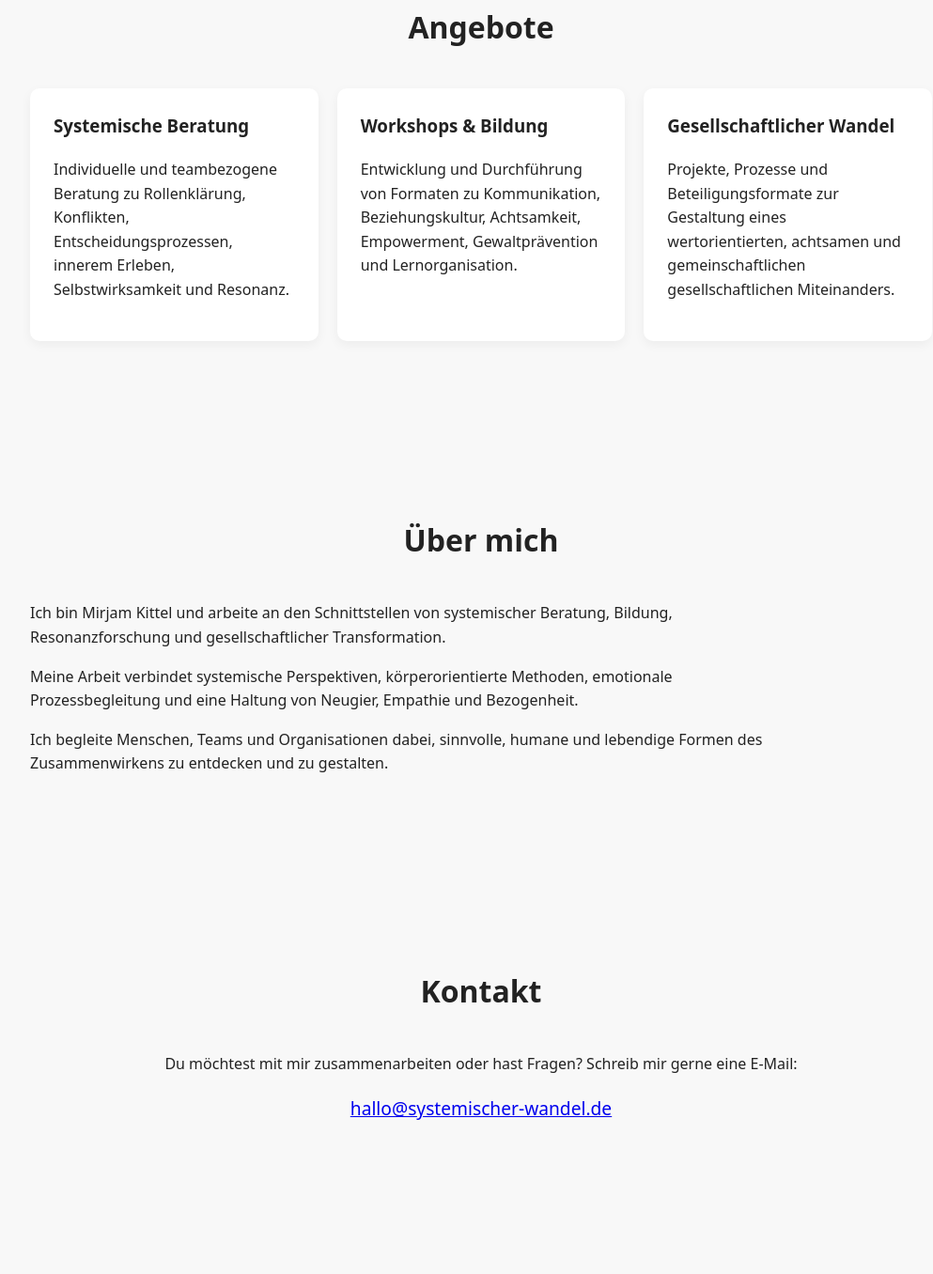
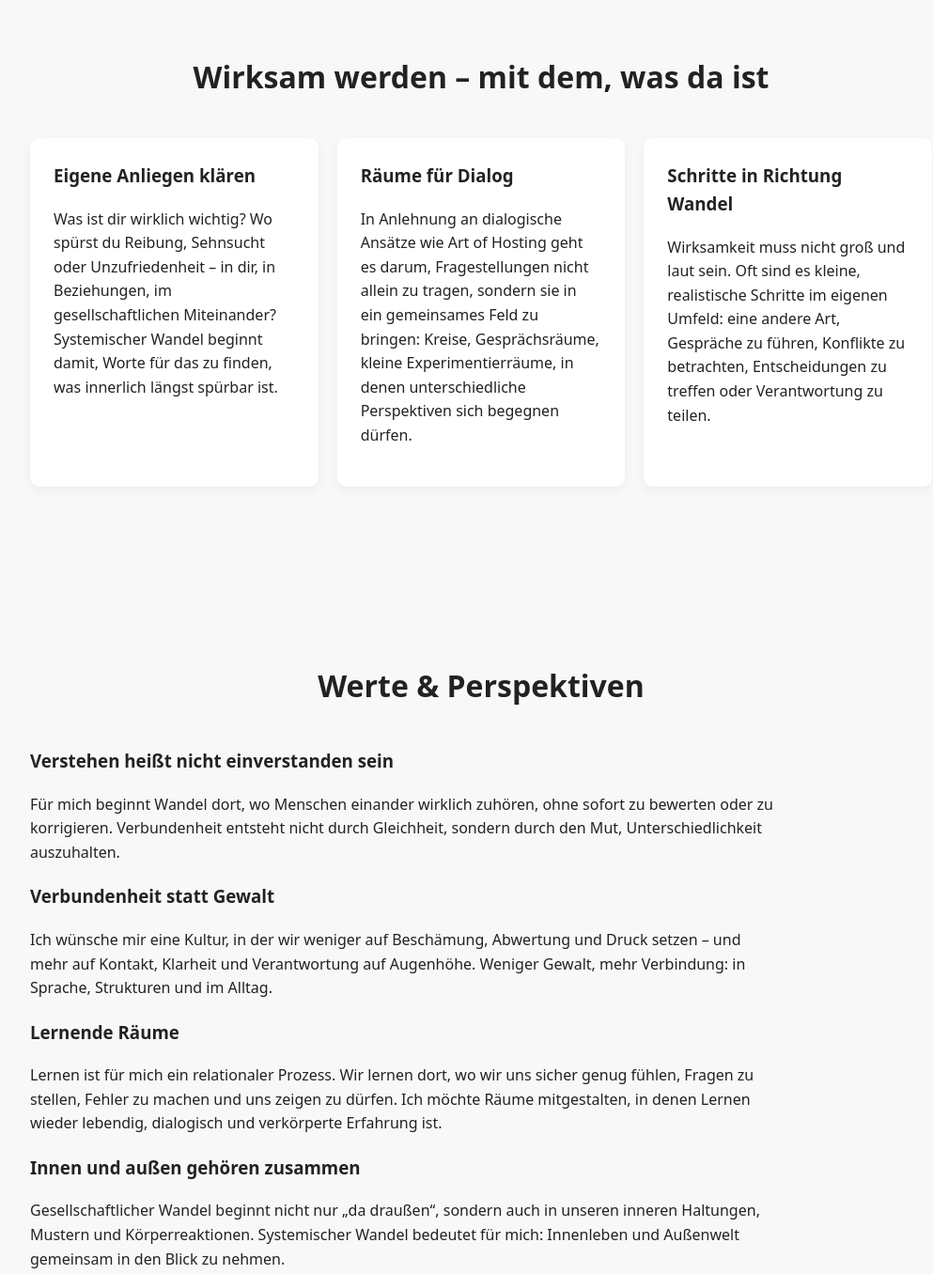
Before and after one commit to MiriKay/MiriKay.github.io, a plain HTML site: page index.html in a window 1280 px wide. Shown: the part 682-2038 px from the top of the page at 94% size, without its empty margins (128-1121 px from the left). Drawn offline with Linux system fonts and the light colour scheme.

Commit message:
Revise title and content for clarity and focus
Updated the title and various sections of the HTML document to reflect a focus on dialogue and effectiveness. Adjusted text content to enhance clarity and engagement.

```diff
--- a/index.html
+++ b/index.html
@@ -3,10 +3,10 @@
 <head>
     <meta charset="UTF-8" />
     <meta name="viewport" content="width=device-width, initial-scale=1.0" />
-    <title>Systemischer Wandel – Mirjam Kittel</title>
+    <title>Systemischer Wandel – Räume für Dialog & Wirksamkeit</title>
     <link rel="stylesheet" href="styles.css" />
     <style>
-        /* Falls deine styles.css leer ist, bekommst du zumindest Basis-Design */
+        /* Basis-Design – du kannst später alles in styles.css auslagern */
         body {
             margin: 0;
             font-family: system-ui, sans-serif;
@@ -39,8 +39,7 @@
         .hero {
             padding: 120px 20px;
             text-align: center;
-            background: linear-gradient(160deg, #bbeea954, #f9f9f9);
-};
+            background: linear-gradient(160deg, #e5f1ff, #f9f9f9);
         }
         .hero h1 {
             font-size: 3rem;
@@ -77,7 +76,7 @@
             font-size: 2rem;
         }
 
-        .leistungen {
+        .grid {
             display: grid;
             grid-template-columns: repeat(auto-fit, minmax(260px, 1fr));
             gap: 20px;
@@ -97,7 +96,7 @@
             margin-top: 0;
         }
 
-        .ueber {
+        .textblock {
             max-width: 800px;
         }
 
@@ -117,7 +116,8 @@
         <div style="font-weight:700; font-size:1.2rem;">Systemischer Wandel</div>
         <nav>
             <a href="#home">Start</a>
-            <a href="#angebote">Angebote</a>
+            <a href="#wirksam">Wirksam werden</a>
+            <a href="#werte">Werte & Perspektiven</a>
             <a href="#ueber">Über mich</a>
             <a href="#kontakt">Kontakt</a>
         </nav>
@@ -127,44 +127,87 @@
     <section id="home" class="hero">
         <h1>Systemischer Wandel</h1>
         <p>
-            Begleitung für Menschen, Teams und Organisationen,
-            die neue Wege des Miteinanders, Lernens und gesellschaftlichen
-            Zusammenwirkens gestalten wollen.
+            Eine Einladung, Räume zu gestalten, in denen Menschen einander zuhören,
+            sich verstehen wollen und gemeinsam herausfinden, wie sie mit ihren
+            eigenen Ressourcen wirksam werden können – für das, was ihnen wichtig ist.
         </p>
-        <a href="#kontakt" class="btn-primary">Kontakt aufnehmen</a>
+        <a href="#wirksam" class="btn-primary">Mehr über Wirksamkeit</a>
     </section>
 
-    <!-- Leistungen / Angebote -->
-    <section id="angebote">
-        <h2>Angebote</h2>
+    <!-- Wirksam werden -->
+    <section id="wirksam">
+        <h2>Wirksam werden – mit dem, was da ist</h2>
 
-        <div class="leistungen">
+        <div class="grid">
             <div class="karte">
-                <h3>Systemische Beratung</h3>
+                <h3>Eigene Anliegen klären</h3>
                 <p>
-                    Individuelle und teambezogene Beratung zu Rollenklärung,
-                    Konflikten, Entscheidungsprozessen, innerem Erleben,
-                    Selbstwirksamkeit und Resonanz.
+                    Was ist dir wirklich wichtig? Wo spürst du Reibung, Sehnsucht oder
+                    Unzufriedenheit – in dir, in Beziehungen, im gesellschaftlichen Miteinander?
+                    Systemischer Wandel beginnt damit, Worte für das zu finden, was innerlich
+                    längst spürbar ist.
                 </p>
             </div>
 
             <div class="karte">
-                <h3>Workshops & Bildung</h3>
+                <h3>Räume für Dialog</h3>
                 <p>
-                    Entwicklung und Durchführung von Formaten zu
-                    Kommunikation, Beziehungskultur, Achtsamkeit,
-                    Empowerment, Gewaltprävention und Lernorganisation.
+                    In Anlehnung an dialogische Ansätze wie Art of Hosting geht es darum,
+                    Fragestellungen nicht allein zu tragen, sondern sie in ein
+                    gemeinsames Feld zu bringen: Kreise, Gesprächsräume, kleine
+                    Experimentierräume, in denen unterschiedliche Perspektiven sich
+                    begegnen dürfen.
                 </p>
             </div>
 
             <div class="karte">
-                <h3>Gesellschaftlicher Wandel</h3>
+                <h3>Schritte in Richtung Wandel</h3>
                 <p>
-                    Projekte, Prozesse und Beteiligungsformate zur Gestaltung
-                    eines wertorientierten, achtsamen und gemeinschaftlichen
-                    gesellschaftlichen Miteinanders.
+                    Wirksamkeit muss nicht groß und laut sein. Oft sind es kleine,
+                    realistische Schritte im eigenen Umfeld: eine andere Art, Gespräche
+                    zu führen, Konflikte zu betrachten, Entscheidungen zu treffen oder
+                    Verantwortung zu teilen.
                 </p>
             </div>
+        </div>
+    </section>
+
+    <!-- Werte & Perspektiven -->
+    <section id="werte">
+        <h2>Werte & Perspektiven</h2>
+
+        <div class="textblock">
+            <h3>Verstehen heißt nicht einverstanden sein</h3>
+            <p>
+                Für mich beginnt Wandel dort, wo Menschen einander wirklich zuhören,
+                ohne sofort zu bewerten oder zu korrigieren. Verbundenheit entsteht
+                nicht durch Gleichheit, sondern durch den Mut, Unterschiedlichkeit
+                auszuhalten.
+            </p>
+
+            <h3>Verbundenheit statt Gewalt</h3>
+            <p>
+                Ich wünsche mir eine Kultur, in der wir weniger auf Beschämung,
+                Abwertung und Druck setzen – und mehr auf Kontakt, Klarheit und
+                Verantwortung auf Augenhöhe. Weniger Gewalt, mehr Verbindung:
+                in Sprache, Strukturen und im Alltag.
+            </p>
+
+            <h3>Lernende Räume</h3>
+            <p>
+                Lernen ist für mich ein relationaler Prozess. Wir lernen dort, wo wir
+                uns sicher genug fühlen, Fragen zu stellen, Fehler zu machen und uns
+                zeigen zu dürfen. Ich möchte Räume mitgestalten, in denen Lernen
+                wieder lebendig, dialogisch und verkörperte Erfahrung ist.
+            </p>
+
+            <h3>Innen und außen gehören zusammen</h3>
+            <p>
+                Gesellschaftlicher Wandel beginnt nicht nur „da draußen“, sondern auch
+                in unseren inneren Haltungen, Mustern und Körperreaktionen.
+                Systemischer Wandel bedeutet für mich: Innenleben und Außenwelt
+                gemeinsam in den Blick zu nehmen.
+            </p>
         </div>
     </section>
 
@@ -172,34 +215,37 @@
     <section id="ueber">
         <h2>Über mich</h2>
 
-        <div class="ueber">
+        <div class="textblock">
             <p>
-                Ich bin Mirjam Kittel und arbeite an den Schnittstellen von
-                systemischer Beratung, Bildung, Resonanzforschung und
-                gesellschaftlicher Transformation.
+                Ich bin Mirjam Kittel. Mich beschäftigt die Frage, wie Menschen und
+                Systeme in mehr Resonanz, Verbundenheit und Handlungsfähigkeit
+                kommen können – ohne sich selbst zu verlieren.
             </p>
 
             <p>
-                Meine Arbeit verbindet systemische Perspektiven,
-                körperorientierte Methoden, emotionale Prozessbegleitung und
-                eine Haltung von Neugier, Empathie und Bezogenheit.
+                In meiner Arbeit verbinde ich systemische Perspektiven,
+                dialogische Haltungen (u. a. angelehnt an Ansätze wie Art of Hosting),
+                Körper- und Erfahrungsorientierung sowie eine tiefe Neugier für das,
+                was zwischen Menschen entsteht.
             </p>
 
             <p>
-                Ich begleite Menschen, Teams und Organisationen dabei,
-                sinnvolle, humane und lebendige Formen des Zusammenwirkens
-                zu entdecken und zu gestalten.
+                Diese Seite ist ein wachsender Raum für Gedanken, Projekte,
+                Formate und Experimente rund um systemischen und gesellschaftlichen Wandel.
+                Sie darf mit mir mitwachsen, sich verändern und immer wieder neu
+                ausgerichtet werden.
             </p>
         </div>
     </section>
 
     <!-- Kontakt -->
     <section id="kontakt">
-        <h2>Kontakt</h2>
+        <h2>Kontakt & Resonanz</h2>
 
         <p style="text-align:center; max-width:700px; margin:auto;">
-            Du möchtest mit mir zusammenarbeiten oder hast Fragen?
-            Schreib mir gerne eine E-Mail:
+            Du möchtest mit mir in Austausch kommen, eine Idee teilen oder
+            gemeinsam überlegen, wie ein Raum für Dialog und Lernen aussehen könnte?
+            Schreib mir gerne:
         </p>
 
         <p style="text-align:center; margin-top:20px; font-size:1.2rem;">
```
